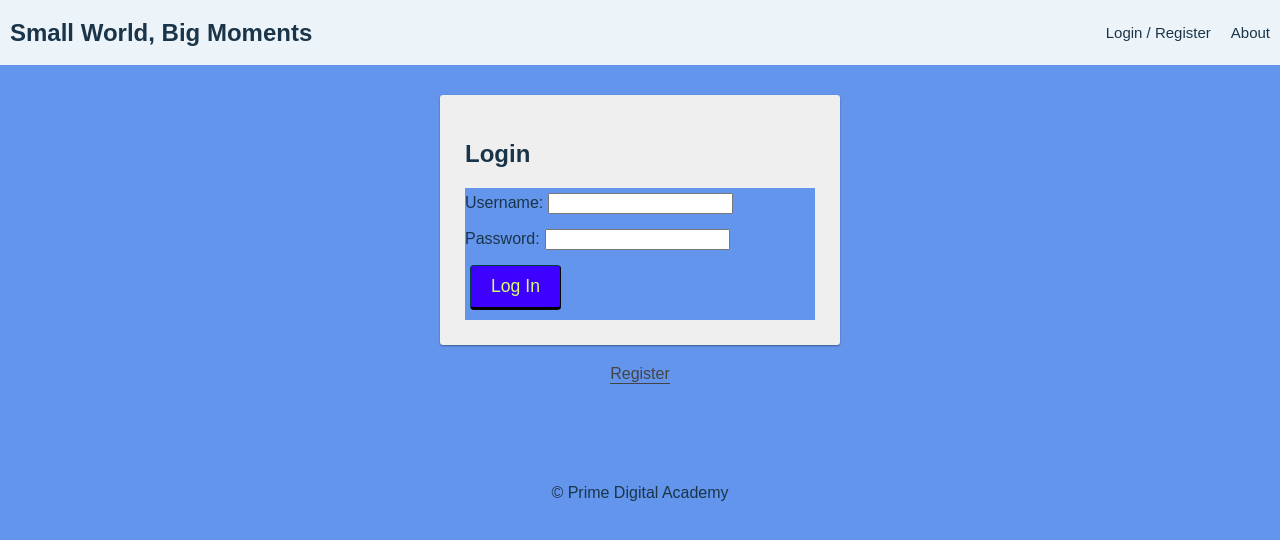
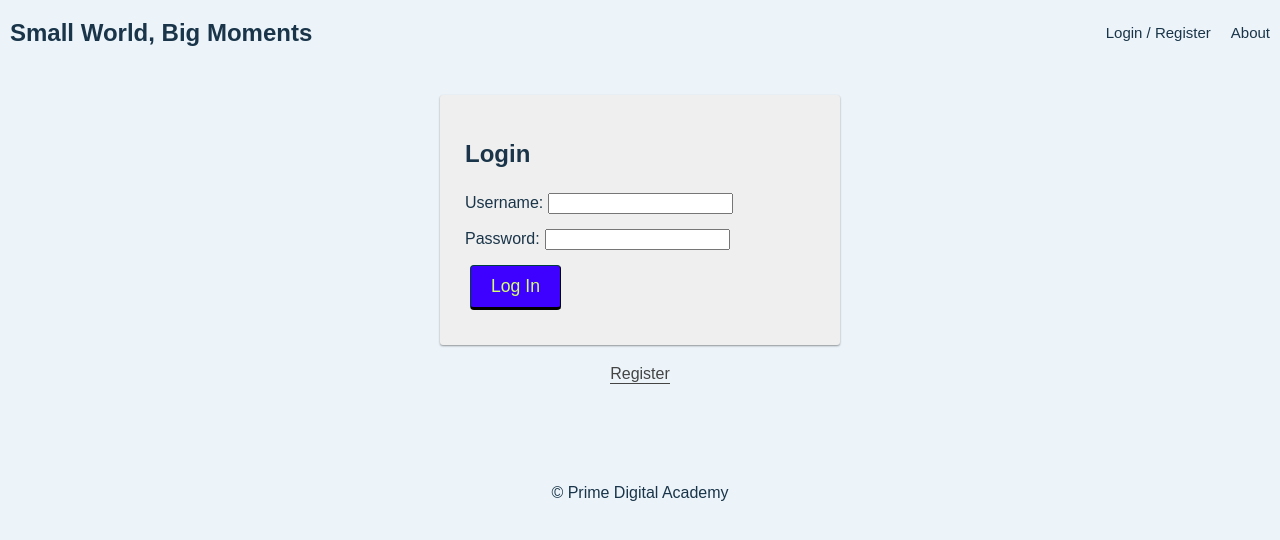
Before and after one commit to mackenzienewkirk/blog, a React (Create React App) app: page /#/login in a window 1280 px wide. Before the commit this address led to /#/login. Shown: the top 540 px of the page. Built offline with nearby package versions, Linux system fonts and the light colour scheme; no server answers.

Commit message:
updating div style

```diff
--- a/src/components/InfoPage/InfoPage.css
+++ b/src/components/InfoPage/InfoPage.css
@@ -1,3 +1,3 @@
-div {
+.container {
  background-color: cornflowerblue;
 }
```
